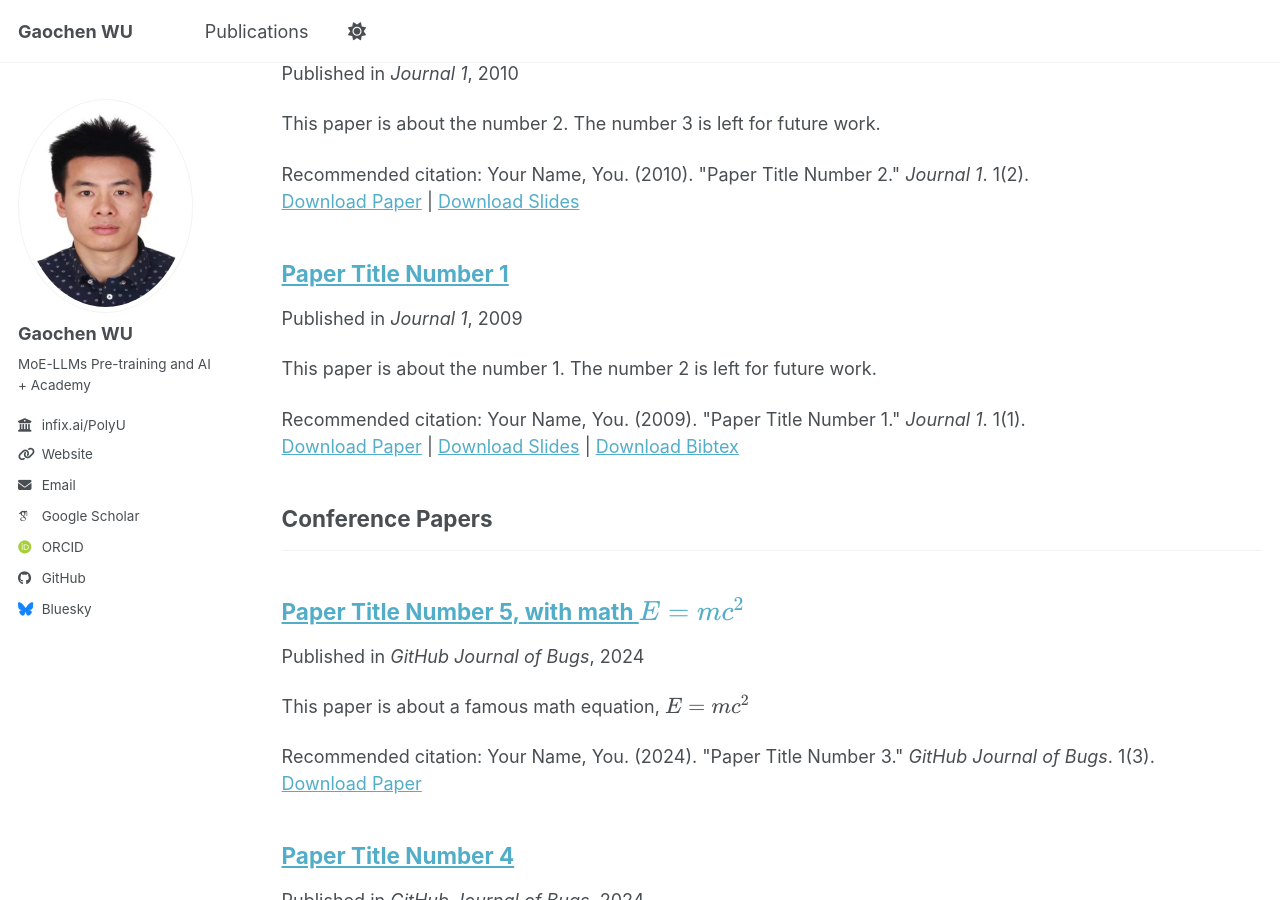
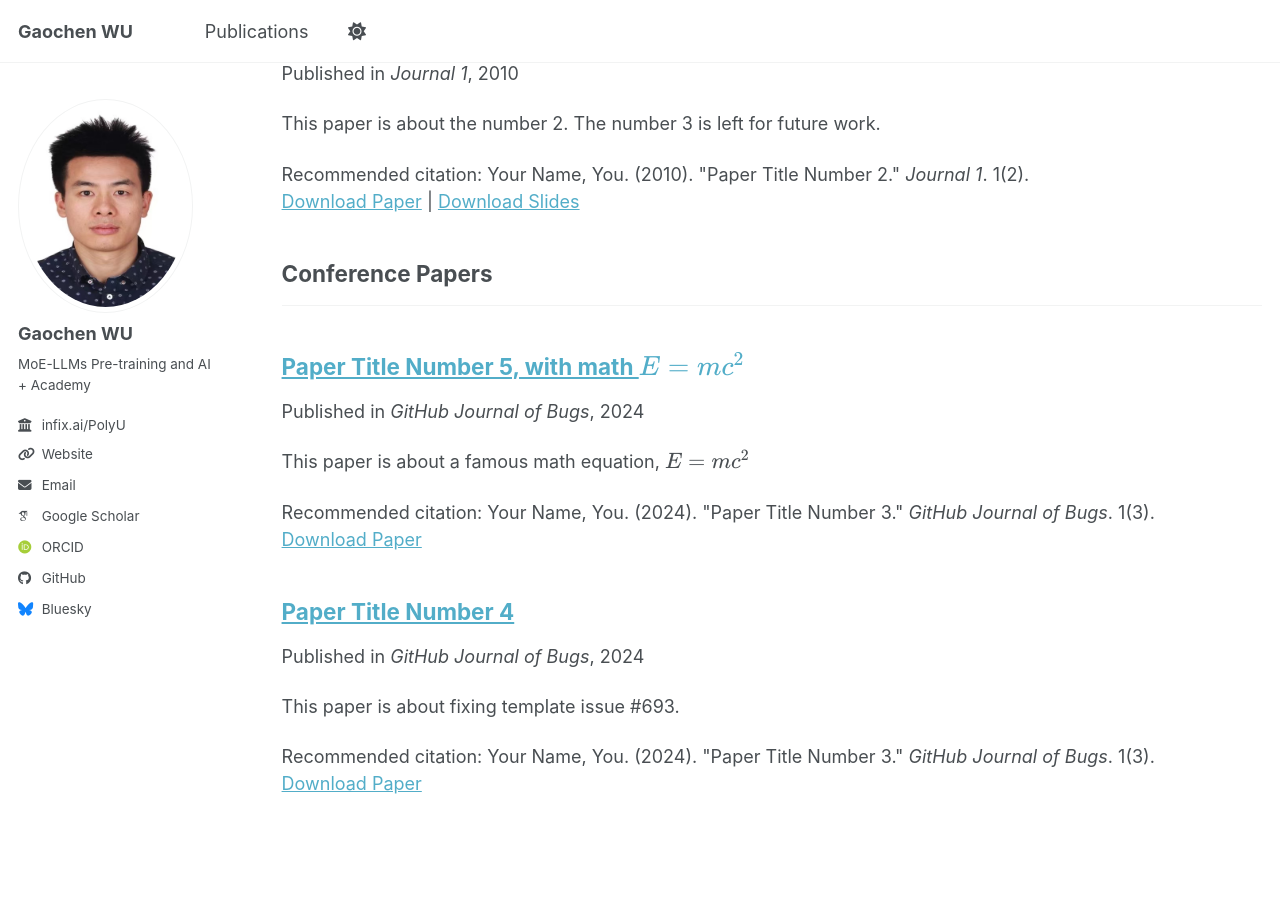
Before and after one commit to wgc20/wgc20.github.io, a Jekyll site: the page built from _pages/publications.html, in a window 1280 px wide and 900 px high, scrolled down 534 px. Built offline with Jekyll 4.4.1, drawn with Linux system fonts in a browser that asks for light colours; some web fonts are replaced; a script bundle is joined from its source files by our own code; library files that are not in the unit come from our copies.

Commit message:
Update 2009-10-01-paper-title-number-1.md

```diff
--- a/_publications/2009-10-01-paper-title-number-1.md
+++ b/_publications/2009-10-01-paper-title-number-1.md
@@ -1,14 +1,3 @@
----
-title: "Paper Title Number 1"
-collection: publications
-category: manuscripts
-permalink: /publication/2009-10-01-paper-title-number-1
-excerpt: 'This paper is about the number 1. The number 2 is left for future work.'
-date: 2009-10-01
-venue: 'Journal 1'
-slidesurl: 'https://academicpages.github.io/files/slides1.pdf'
-paperurl: 'https://academicpages.github.io/files/paper1.pdf'
-bibtexurl: 'https://academicpages.github.io/files/bibtex1.bib'
-citation: 'Your Name, You. (2009). &quot;Paper Title Number 1.&quot; <i>Journal 1</i>. 1(1).'
----
-The contents above will be part of a list of publications, if the user clicks the link for the publication than the contents of section will be rendered as a full page, allowing you to provide more information about the paper for the reader. When publications are displayed as a single page, the contents of the above "citation" field will automatically be included below this section in a smaller font.
+# Publications
+
+You can also find my articles on my Google Scholar profile.
```
